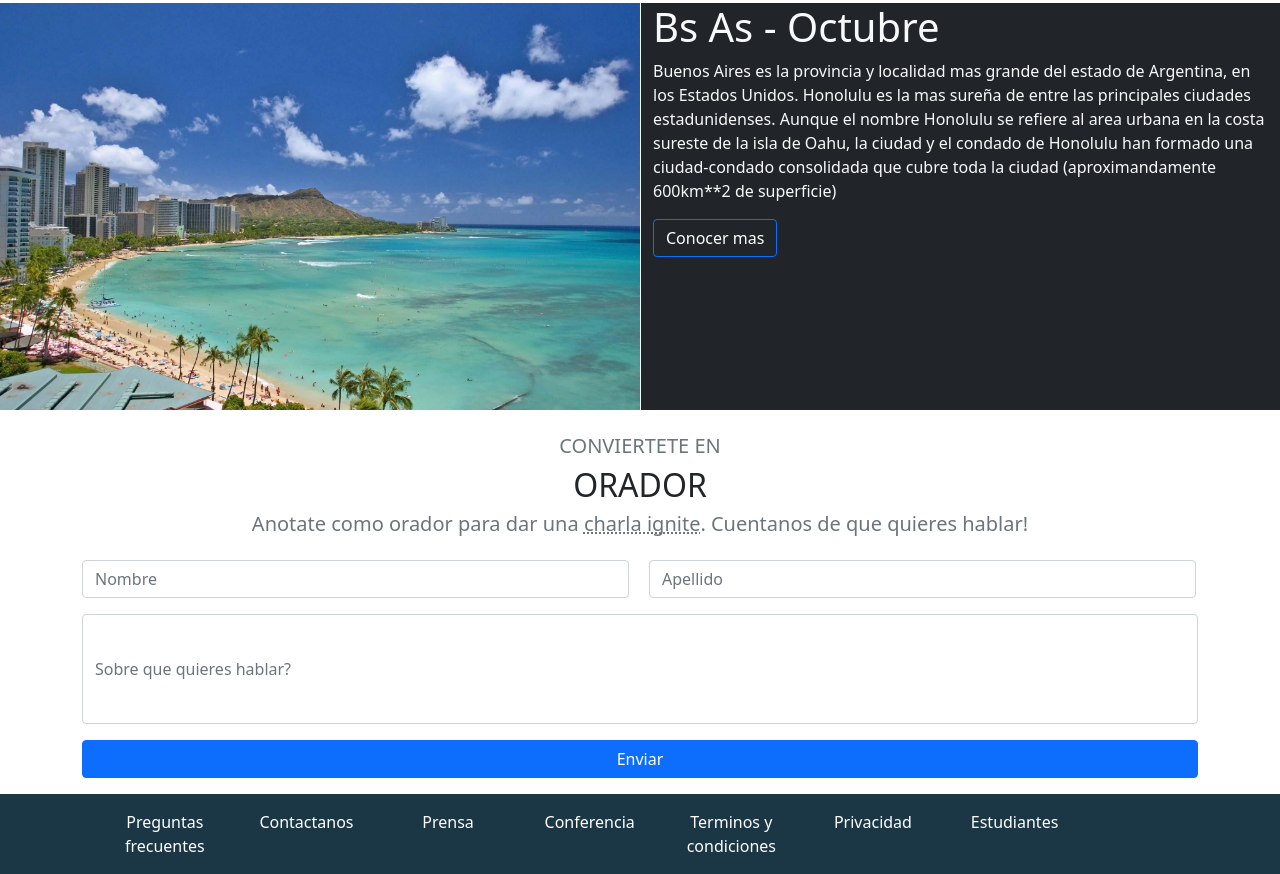
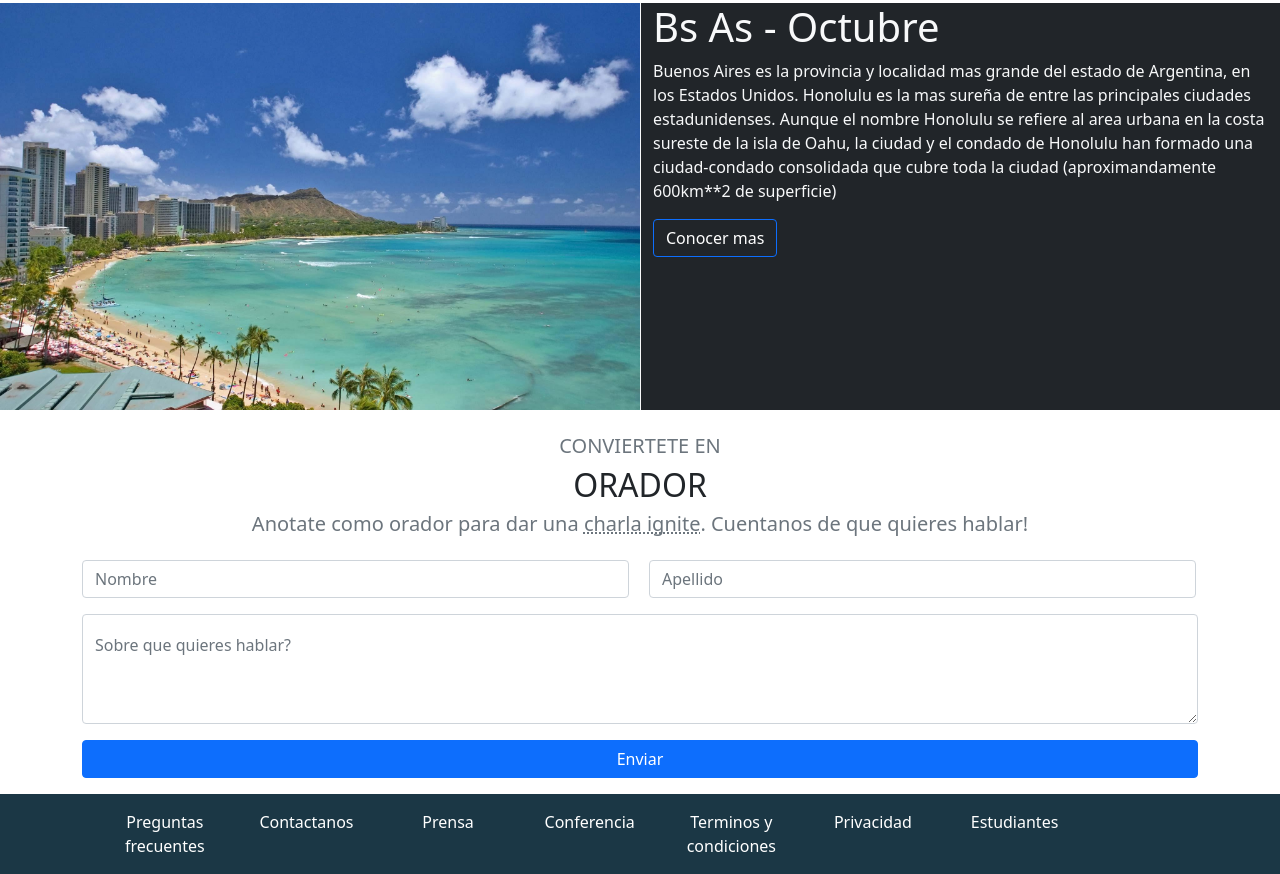
Before and after one commit to mauri2012/Integrador, a plain HTML site: page index.html in a window 1280 px wide. Shown: the part 1102-1976 px from the top of the page. Drawn offline with nearby package versions, Linux system fonts and the light colour scheme.

Commit message:
text-area

```diff
--- a/css/style.css
+++ b/css/style.css
@@ -18,7 +18,7 @@
 }
 .sizeTema{
    text-align:top;
-   line-height:600%;
+   line-height:300%;
 }
 .oscurecedor{
   filter:brightness(70%);
--- a/index.html
+++ b/index.html
@@ -141,7 +141,7 @@
     			</div>
 	             </div>
     			<div class="mb-3 sizeTema">
-      				<input type="text" class="form-control sizeTema" id="TemaOrador" placeholder="Sobre que quieres hablar?">
+      				<textarea type="text" class="form-control sizeTema" id="TemaOrador" placeholder="Sobre que quieres hablar?"></textarea>
     			</div>
     				<button type="submit" class="btn btn-primary w-100 mb-3">Enviar</button>
   		 </form>
```
